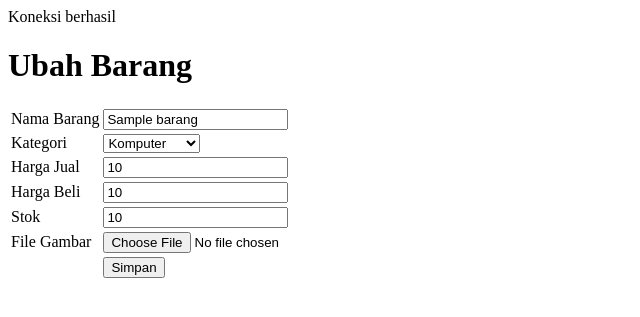
After one commit to adityamuhyadi29/Lab8Web, a PHP site: page /ubah.php?id=1 in a window 1280 px wide. The commit adds this page. Shown: the top 317 px of the page, without its empty margins (0-640 px from the left). Run offline with PHP 8.4, Linux system fonts and the light colour scheme; tables that the repository leaves empty or names only in its code hold one stand-in row (values such as "Sample post").

Commit message:
Menambahkan ubah barang.php agar bisa mengedit isi database nya

```diff
--- a/index.php
+++ b/index.php
@@ -49,6 +49,7 @@ $result = mysqli_query($conn, $sql);
                     <td><?= $row['stok']; ?></td>
                     <td><?= $row['id_barang']; ?></td>
                 </tr>
+                <a href="ubah.php?id=<?= $row['id_barang']; ?>">Ubah</a>
 
                     <?php endwhile; ?>
 
--- /dev/null
+++ b/ubah.php
@@ -0,0 +1,164 @@
+
+<?php
+error_reporting(E_ALL);
+include_once 'koneksi.php';
+
+if (isset($_POST['submit']))
+{
+    $id = $_POST['id'];
+    $nama = $_POST['nama'];
+    $kategori = $_POST['kategori'];
+    $harga_jual = $_POST['harga_jual'];
+    $harga_beli = $_POST['harga_beli'];
+    $stok = $_POST['stok'];
+
+    $file_gambar = $_FILES['file_gambar'];
+    $gambar = null;
+
+    if ($file_gambar['error'] == 0)
+    {
+        $filename = str_replace(' ', '_', $file_gambar['name']);
+        $destination = dirname(__FILE__) . '/gambar/' . $filename;
+
+        if (move_uploaded_file($file_gambar['tmp_name'], $destination))
+        {
+            $gambar = 'gambar/' . $filename;
+        }
+    }
+
+    $id = mysqli_real_escape_string($conn, $id);
+    $nama = mysqli_real_escape_string($conn, $nama);
+    $kategori = mysqli_real_escape_string($conn, $kategori);
+    $harga_jual = mysqli_real_escape_string($conn, $harga_jual);
+    $harga_beli = mysqli_real_escape_string($conn, $harga_beli);
+    $stok = mysqli_real_escape_string($conn, $stok);
+
+    $sql = 'UPDATE data_barang SET ';
+    $sql .= "nama = '{$nama}', kategori = '{$kategori}', ";
+    $sql .= "harga_jual = '{$harga_jual}', harga_beli = '{$harga_beli}', ";
+    $sql .= "stok = '{$stok}' ";
+
+    if (!empty($gambar))
+    {
+        $gambar = mysqli_real_escape_string($conn, $gambar);
+        $sql .= ", gambar = '{$gambar}' ";
+    }
+
+    $sql .= "WHERE id_barang = '{$id}'";
+
+    $result = mysqli_query($conn, $sql);
+
+    if ($result)
+    {
+        header('location: index.php');
+        exit;
+    }
+    else
+    {
+        die('Error: ' . mysqli_error($conn));
+    }
+}
+
+// Mengambil ID barang dari URL
+if (!isset($_GET['id']))
+{
+    die('ID barang tidak ditemukan!');
+}
+
+$id = mysqli_real_escape_string($conn, $_GET['id']);
+
+$sql = "SELECT * FROM data_barang WHERE id_barang = '{$id}'";
+$result = mysqli_query($conn, $sql);
+
+if (!$result)
+{
+    die('Error: Data tidak tersedia');
+}
+
+$data = mysqli_fetch_array($result);
+
+if (!$data)
+{
+    die('Data barang tidak ditemukan!');
+}
+
+function is_select($var, $val) {
+    if ($var == $val) return 'selected="selected"';
+    return false;
+}
+?>
+
+<!DOCTYPE html>
+<html lang="en">
+<head>
+    <meta charset="UTF-8">
+    <title>Ubah Barang</title>
+</head>
+<body>
+<div class="container">
+    <h1>Ubah Barang</h1>
+
+    <div class="main">
+        <form method="post"
+              action="ubah.php?id=<?php echo $data['id_barang']; ?>"
+              enctype="multipart/form-data">
+            <table>
+                <tr>
+                    <td><label>Nama Barang</label></td>
+                    <td>
+                        <input type="text" name="nama"
+                        value="<?php echo htmlspecialchars($data['nama']); ?>" />
+                    </td>
+                </tr>
+                <tr>
+                    <td><label>Kategori</label></td>
+                    <td>
+                        <select name="kategori">
+                            <option <?php echo is_select('Komputer', $data['kategori']); ?> value="Komputer">Komputer</option>
+                            <option <?php echo is_select('Elektronik', $data['kategori']); ?> value="Elektronik">Elektronik</option>
+                            <option <?php echo is_select('Hand Phone', $data['kategori']); ?> value="Hand Phone">Hand Phone</option>
+                        </select>
+                    </td>
+                </tr>
+                <tr>
+                    <td><label>Harga Jual</label></td>
+                    <td>
+                        <input type="text" name="harga_jual"
+                        value="<?php echo htmlspecialchars($data['harga_jual']); ?>" />
+                    </td>
+                </tr>
+                <tr>
+                    <td><label>Harga Beli</label></td>
+                    <td>
+                        <input type="text" name="harga_beli"
+                        value="<?php echo htmlspecialchars($data['harga_beli']); ?>" />
+                    </td>
+                </tr>
+                <tr>
+                    <td><label>Stok</label></td>
+                    <td>
+                        <input type="text" name="stok"
+                        value="<?php echo htmlspecialchars($data['stok']); ?>" />
+                    </td>
+                </tr>
+                <tr>
+                    <td><label>File Gambar</label></td>
+                    <td>
+                        <input type="file" name="file_gambar" />
+                    </td>
+                </tr>
+                <tr>
+                    <td></td>
+                    <td>
+                        <input type="hidden" name="id"
+                        value="<?php echo $data['id_barang']; ?>" />
+
+                        <input type="submit" name="submit" value="Simpan" />
+                    </td>
+                </tr>
+            </table>
+        </form>
+    </div>
+</div>
+</body>
+</html>
```
Also changed, not shown: hapus.php (added).
